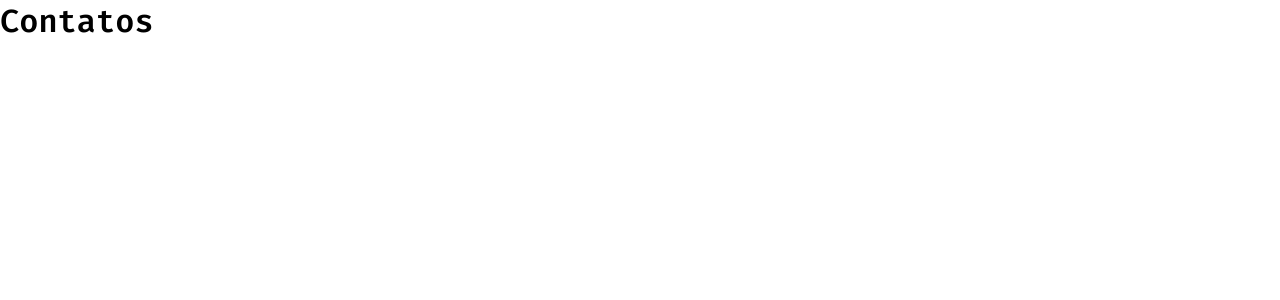
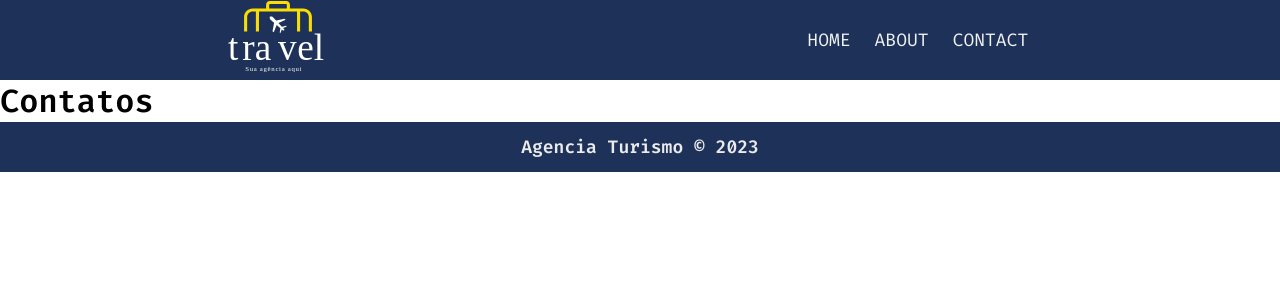
Before and after one commit to denneraladim/AgenciaTurismo, a React (Vite) app: page /contact in a window 1280 px wide. Shown: the top 300 px of the page. Built offline with nearby package versions, Linux system fonts and the light colour scheme.

Commit message:
Atualizados as páginas Contato e Sobre

```diff
--- a/src/pages/About/index.jsx
+++ b/src/pages/About/index.jsx
@@ -1,5 +1,13 @@
+import Header from '../../components/Header'
+import Footer from '../../components/Footer'
+
 export default function About(){
     return (
+        <>
+        <Header />
         <h1>Sobre</h1>
+        <Footer />
+      </>
     )
+
 }
--- a/src/pages/Contact/index.jsx
+++ b/src/pages/Contact/index.jsx
@@ -1,5 +1,12 @@
+import Header from '../../components/Header'
+import Footer from '../../components/Footer'
+
 export default function Contact(){
     return (
-        <h1>Contatos</h1>
+        <>
+          <Header />
+          <h1>Contatos</h1>
+          <Footer />
+        </>
     )
 }
```
